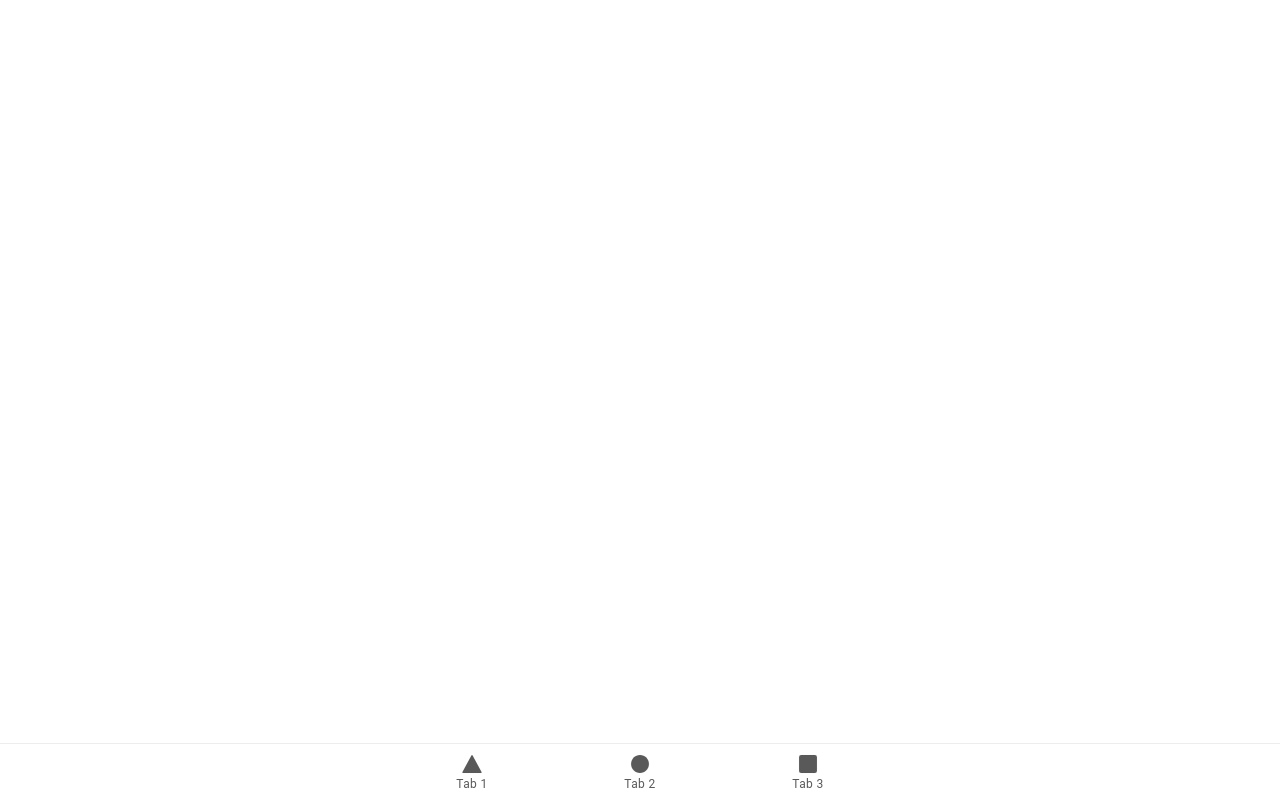
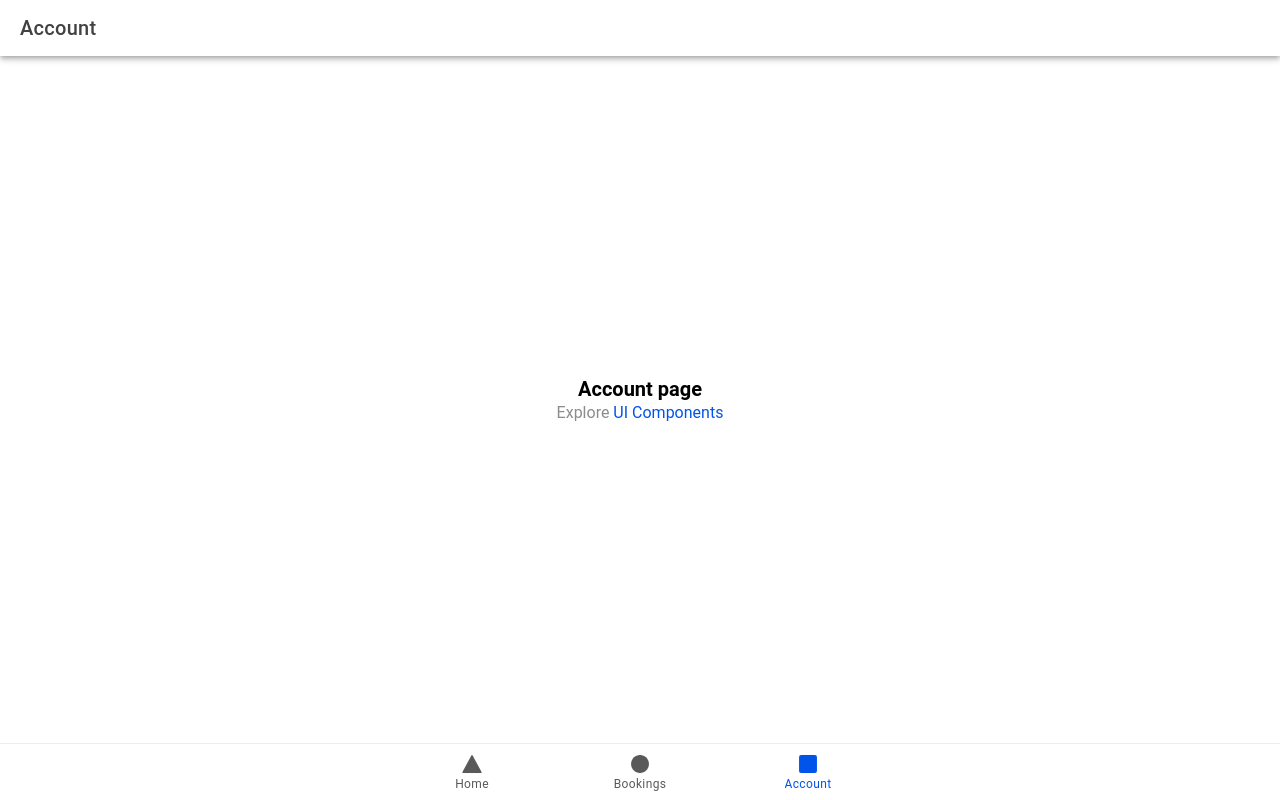
Before and after one commit to Tedeyy/Fetch-App, a React (Vite) app: page /account in a window 1280 px wide. Built offline with nearby package versions, Linux system fonts and the light colour scheme.

Commit message:
added pages and modified links

```diff
--- a/src/App.tsx
+++ b/src/App.tsx
@@ -11,9 +11,9 @@ import {
 } from '@ionic/react';
 import { IonReactRouter } from '@ionic/react-router';
 import { ellipse, square, triangle } from 'ionicons/icons';
-import Tab1 from './pages/Tab1';
-import Tab2 from './pages/Tab2';
-import Tab3 from './pages/Tab3';
+import Home from './pages/home';
+import Booking from './pages/bookings';
+import Account from './pages/account';
 
 /* Core CSS required for Ionic components to work properly */
 import '@ionic/react/css/core.css';
@@ -52,31 +52,31 @@ const App: React.FC = () => (
     <IonReactRouter>
       <IonTabs>
         <IonRouterOutlet>
-          <Route exact path="/tab1">
-            <Tab1 />
+          <Route exact path="/Home">
+            <Home />
           </Route>
-          <Route exact path="/tab2">
-            <Tab2 />
+          <Route exact path="/booking">
+            <Booking />
           </Route>
-          <Route path="/tab3">
-            <Tab3 />
+          <Route path="/account">
+            <Account />
           </Route>
           <Route exact path="/">
-            <Redirect to="/tab1" />
+            <Redirect to="/Home" />
           </Route>
         </IonRouterOutlet>
         <IonTabBar slot="bottom">
-          <IonTabButton tab="tab1" href="/tab1">
+          <IonTabButton tab="tab1" href="/Home">
             <IonIcon aria-hidden="true" icon={triangle} />
-            <IonLabel>Tab 1</IonLabel>
+            <IonLabel>Home</IonLabel>
           </IonTabButton>
-          <IonTabButton tab="tab2" href="/tab2">
+          <IonTabButton tab="booking" href="/booking">
             <IonIcon aria-hidden="true" icon={ellipse} />
-            <IonLabel>Tab 2</IonLabel>
+            <IonLabel>Bookings</IonLabel>
           </IonTabButton>
-          <IonTabButton tab="tab3" href="/tab3">
+          <IonTabButton tab="account" href="/account">
             <IonIcon aria-hidden="true" icon={square} />
-            <IonLabel>Tab 3</IonLabel>
+            <IonLabel>Account</IonLabel>
           </IonTabButton>
         </IonTabBar>
       </IonTabs>
--- a/src/pages/Tab1.tsx
+++ b/src/pages/account.tsx
@@ -1,25 +1,25 @@
 import { IonContent, IonHeader, IonPage, IonTitle, IonToolbar } from '@ionic/react';
 import ExploreContainer from '../components/ExploreContainer';
-import './Tab1.css';
+import '../assets/css/account.css';
 
-const Tab1: React.FC = () => {
+const Tab3: React.FC = () => {
   return (
     <IonPage>
       <IonHeader>
         <IonToolbar>
-          <IonTitle>Tab 1</IonTitle>
+          <IonTitle>Account</IonTitle>
         </IonToolbar>
       </IonHeader>
       <IonContent fullscreen>
         <IonHeader collapse="condense">
           <IonToolbar>
-            <IonTitle size="large">Tab 1</IonTitle>
+            <IonTitle size="large">Account</IonTitle>
           </IonToolbar>
         </IonHeader>
-        <ExploreContainer name="Tab 1 page" />
+        <ExploreContainer name="Account page" />
       </IonContent>
     </IonPage>
   );
 };
 
-export default Tab1;
+export default Tab3;
--- a/src/pages/Tab2.tsx
+++ b/src/pages/bookings.tsx
@@ -1,22 +1,22 @@
 import { IonContent, IonHeader, IonPage, IonTitle, IonToolbar } from '@ionic/react';
 import ExploreContainer from '../components/ExploreContainer';
-import './Tab2.css';
+import '../assets/css/bookings.css';
 
 const Tab2: React.FC = () => {
   return (
     <IonPage>
       <IonHeader>
         <IonToolbar>
-          <IonTitle>Tab 2</IonTitle>
+          <IonTitle>Bookings</IonTitle>
         </IonToolbar>
       </IonHeader>
       <IonContent fullscreen>
         <IonHeader collapse="condense">
           <IonToolbar>
-            <IonTitle size="large">Tab 2</IonTitle>
+            <IonTitle size="large">Bookings</IonTitle>
           </IonToolbar>
         </IonHeader>
-        <ExploreContainer name="Tab 2 page" />
+        <ExploreContainer name="Bookings page" />
       </IonContent>
     </IonPage>
   );
--- a/src/pages/Tab3.tsx
+++ b/src/pages/home.tsx
@@ -1,25 +1,25 @@
 import { IonContent, IonHeader, IonPage, IonTitle, IonToolbar } from '@ionic/react';
 import ExploreContainer from '../components/ExploreContainer';
-import './Tab3.css';
+import '../assets/css/home.css';
 
-const Tab3: React.FC = () => {
+const Tab1: React.FC = () => {
   return (
     <IonPage>
       <IonHeader>
         <IonToolbar>
-          <IonTitle>Tab 3</IonTitle>
+          <IonTitle>Home</IonTitle>
         </IonToolbar>
       </IonHeader>
       <IonContent fullscreen>
         <IonHeader collapse="condense">
           <IonToolbar>
-            <IonTitle size="large">Tab 3</IonTitle>
+            <IonTitle size="large">Home</IonTitle>
           </IonToolbar>
         </IonHeader>
-        <ExploreContainer name="Tab 3 page" />
+        <ExploreContainer name="Home page" />
       </IonContent>
     </IonPage>
   );
 };
 
-export default Tab3;
+export default Tab1;
```
Also changed, not shown: src/assets/css/account.css (added), src/assets/css/bookings.css (added), src/assets/css/home.css (added), src/pages/signIn.tsx (added), src/pages/signUp.tsx (added).
